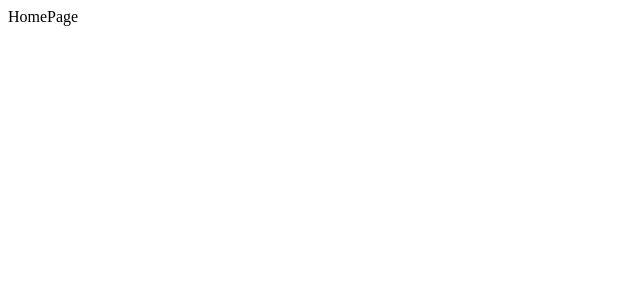
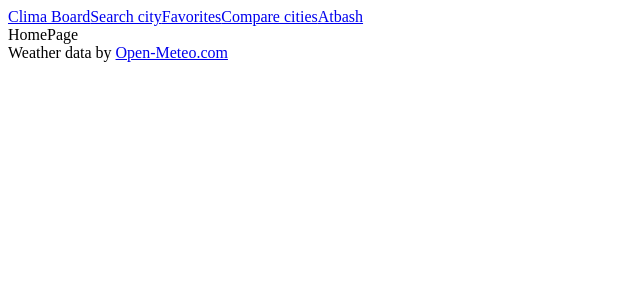
Before and after one commit to Sanzake/kodcode_git, a React (Vite) app in the folder week22/ClimaBoard/frontend/: page / in a window 1280 px wide. Shown: the top 300 px of the page, without its empty margins (0-640 px from the left). Built offline with nearby package versions, Linux system fonts and the light colour scheme.

Commit message:
Add layout with header and footer

```diff
--- a/week22/ClimaBoard/frontend/src/App.tsx
+++ b/week22/ClimaBoard/frontend/src/App.tsx
@@ -1,13 +1,16 @@
 import { Route, Routes } from 'react-router'
 import HomePage from './pages/HomePage/HomePage'
 import CityPage from './pages/CityPage/CityPage'
+import Layout from './components/Layout/Layout'
 
 function App() {
   return (
     <div>
       <Routes>
-        <Route path={"/"} element={<HomePage />}></Route>
-        <Route path={"/city"} element={<CityPage />}></Route>
+        <Route element={<Layout />}>
+          <Route path={"/"} element={<HomePage />}></Route>
+          <Route path={"/city"} element={<CityPage />}></Route>
+        </Route>
       </Routes>
     </div>
   )
--- /dev/null
+++ b/week22/ClimaBoard/frontend/src/components/Layout/Footer/Footer.tsx
@@ -0,0 +1,5 @@
+export default function Footer() {
+    return (
+        <div>Weather data by {" "}<a href="https://open-meteo.com/" target="_blank">Open-Meteo.com</a></div>
+    )
+}
--- /dev/null
+++ b/week22/ClimaBoard/frontend/src/components/Layout/Header/Header.tsx
@@ -0,0 +1,23 @@
+import { NavLink } from "react-router";
+
+export default function Header() {
+    return (
+        <div>
+            <NavLink to={"/"}>
+                Clima Board
+            </NavLink>
+            <NavLink to={"/city"}>
+                Search city
+            </NavLink>
+            <NavLink to={"/favorites"}>
+                Favorites
+            </NavLink>
+            <NavLink to={"/compare"}>
+                Compare cities
+            </NavLink>
+            <NavLink to={"/atbash"}>
+                Atbash
+            </NavLink>
+        </div>
+    )
+}
--- /dev/null
+++ b/week22/ClimaBoard/frontend/src/components/Layout/Layout.tsx
@@ -0,0 +1,13 @@
+import Header from './Header/Header'
+import { Outlet } from 'react-router'
+import Footer from './Footer/Footer'
+
+export default function Layout() {
+    return (
+        <div>
+            <Header />
+            <Outlet />
+            <Footer />
+        </div>
+    )
+}
```
